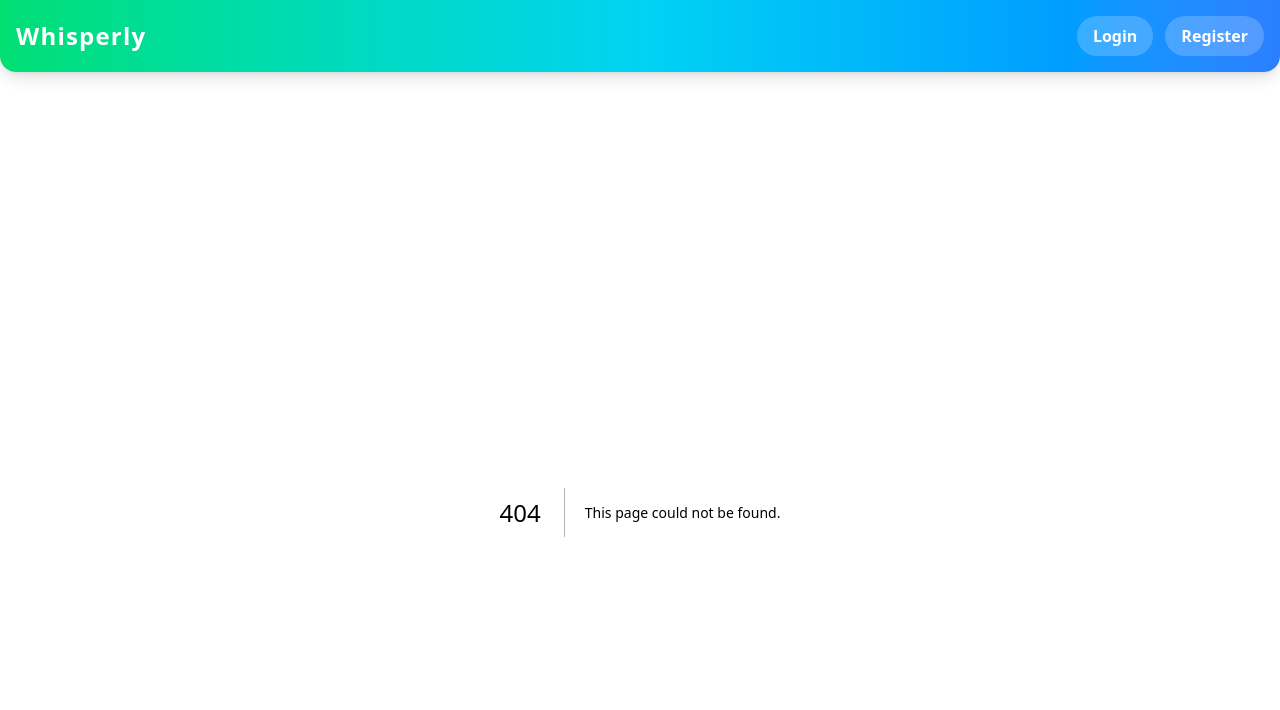
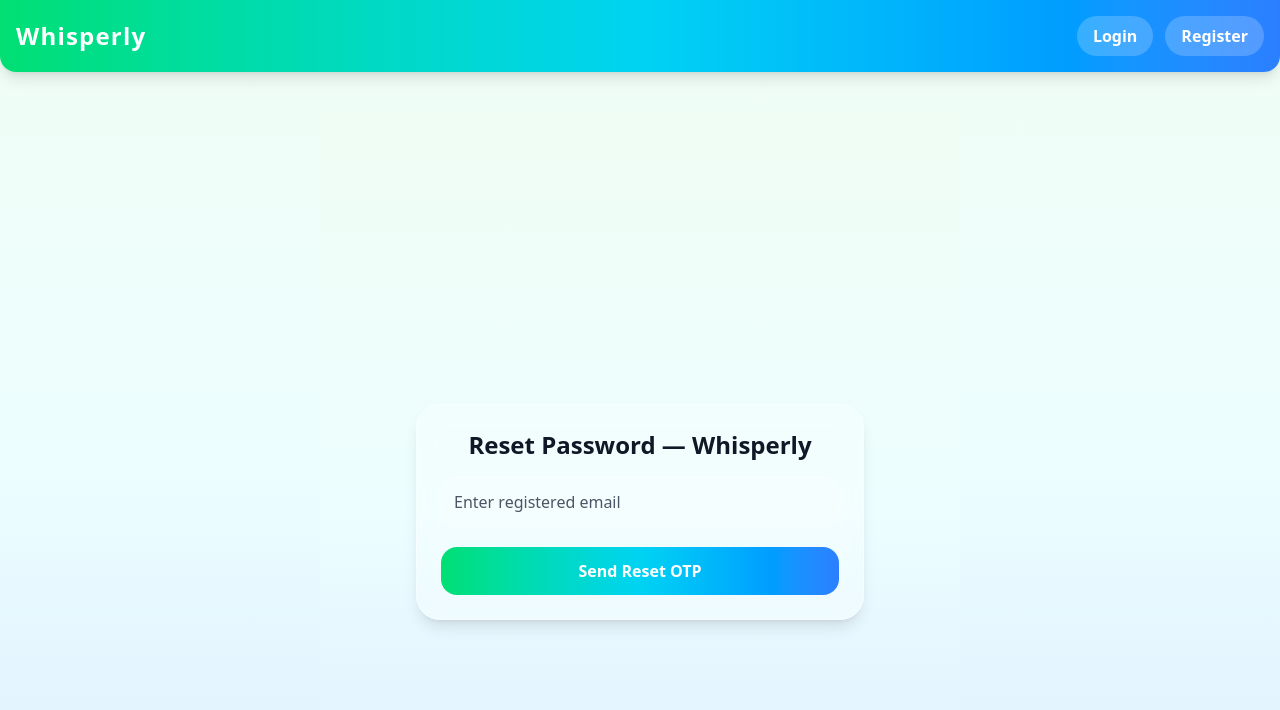
Before and after one commit to Ashank007/whisperly, a Next.js app in the folder frontend/: page /reset-password in a window 1280 px wide. Before the commit this address had no page. Shown: the top 710 px of the page. Built offline with nearby package versions, Linux system fonts and the light colour scheme; no server answers.

Commit message:
Added Reset Passowrd Page

```diff
--- /dev/null
+++ b/frontend/src/app/reset-password/page.tsx
@@ -0,0 +1,126 @@
+"use client";
+import { useState } from "react";
+import api from "../../lib/axios";
+import toast from "react-hot-toast";
+
+export default function ResetPassword() {
+  const [step, setStep] = useState(1);
+  const [email, setEmail] = useState("");
+  const [otp, setOtp] = useState("");
+  const [newPassword, setNewPassword] = useState("");
+  const [showPassword, setShowPassword] = useState(false);
+  const [loading, setLoading] = useState(false);
+
+  const sendResetOTP = async () => {
+    if (!email) return toast.error("📧 Email required!");
+    try {
+      setLoading(true);
+      await api.post("/auth/send-reset-otp", { email });
+      toast.success("📩 Reset OTP sent to your email!");
+      setStep(2);
+    } catch (err : unknown) {
+      console.error(err);
+      const msg = (err as { response?: { data?: { message?: string } } })?.response?.data?.message
+      toast.error(` ${msg} || ❌ Failed to send OTP!`);
+    } finally {
+      setLoading(false);
+    }
+  };
+
+  const handleReset = async () => {
+    if (!email || !otp || !newPassword)
+      return toast.error("All fields required!");
+    try {
+      setLoading(true);
+      await api.post("/auth/reset-password", { email, otp, newPassword });
+      toast.success("✅ Password reset successful!");
+      window.location.href = "/login";
+    } catch (err: unknown) {
+      console.error(err);
+      const msg = (err as { response?: { data?: { message?: string } } })?.response?.data?.message
+      toast.error(` ${msg}|| ❌ Invalid OTP or expired!`);
+    } finally {
+      setLoading(false);
+    }
+  };
+
+  return (
+    <div className="min-h-screen flex items-center justify-center bg-gradient-to-b from-green-50 via-cyan-50 to-blue-100 p-6">
+      <div className="w-full max-w-md bg-white/30 backdrop-blur-md p-6 rounded-3xl shadow-lg border border-white/40">
+        <h2 className="text-2xl font-bold mb-4 text-gray-900 text-center">
+          Reset Password — Whisperly
+        </h2>
+
+        {step === 1 && (
+          <>
+            <input
+              className="w-full border border-white/30 p-3 rounded-2xl mb-3 bg-white/20 text-gray-900 placeholder-gray-600 focus:outline-none focus:ring-2 focus:ring-green-400"
+              placeholder="Enter registered email"
+              value={email}
+              onChange={(e) => setEmail(e.target.value)}
+            />
+            <button
+              onClick={sendResetOTP}
+              disabled={loading}
+              className={`w-full flex justify-center items-center gap-2 bg-gradient-to-r from-green-400 via-cyan-400 to-blue-500 text-white p-3 rounded-2xl mt-2 font-semibold transition ${
+                loading ? "opacity-70 cursor-not-allowed" : "hover:scale-105"
+              }`}
+            >
+              {loading ? (
+                <>
+                  <span className="animate-spin border-2 border-white border-t-transparent rounded-full w-5 h-5"></span>
+                  Sending...
+                </>
+              ) : (
+                "Send Reset OTP"
+              )}
+            </button>
+          </>
+        )}
+
+        {step === 2 && (
+          <>
+            <input
+              className="w-full border border-white/30 p-3 rounded-2xl mb-3 bg-white/20 text-gray-900 focus:outline-none focus:ring-2 focus:ring-cyan-400"
+              placeholder="Enter OTP"
+              value={otp}
+              onChange={(e) => setOtp(e.target.value)}
+            />
+            <div className="relative mb-3">
+              <input
+                type={showPassword ? "text" : "password"}
+                className="w-full border border-white/30 p-3 rounded-2xl bg-white/20 text-gray-900 focus:outline-none focus:ring-2 focus:ring-blue-400"
+                placeholder="New Password"
+                value={newPassword}
+                onChange={(e) => setNewPassword(e.target.value)}
+              />
+              <button
+                type="button"
+                onClick={() => setShowPassword(!showPassword)}
+                className="absolute right-3 top-1/2 transform -translate-y-1/2 text-gray-700 font-bold"
+              >
+                {showPassword ? "🙈" : "👁️"}
+              </button>
+            </div>
+            <button
+              onClick={handleReset}
+              disabled={loading}
+              className={`w-full flex justify-center items-center gap-2 bg-gradient-to-r from-green-400 via-cyan-400 to-blue-500 text-white p-3 rounded-2xl mt-2 font-semibold transition ${
+                loading ? "opacity-70 cursor-not-allowed" : "hover:scale-105"
+              }`}
+            >
+              {loading ? (
+                <>
+                  <span className="animate-spin border-2 border-white border-t-transparent rounded-full w-5 h-5"></span>
+                  Resetting...
+                </>
+              ) : (
+                "Reset Password"
+              )}
+            </button>
+          </>
+        )}
+      </div>
+    </div>
+  );
+}
```
